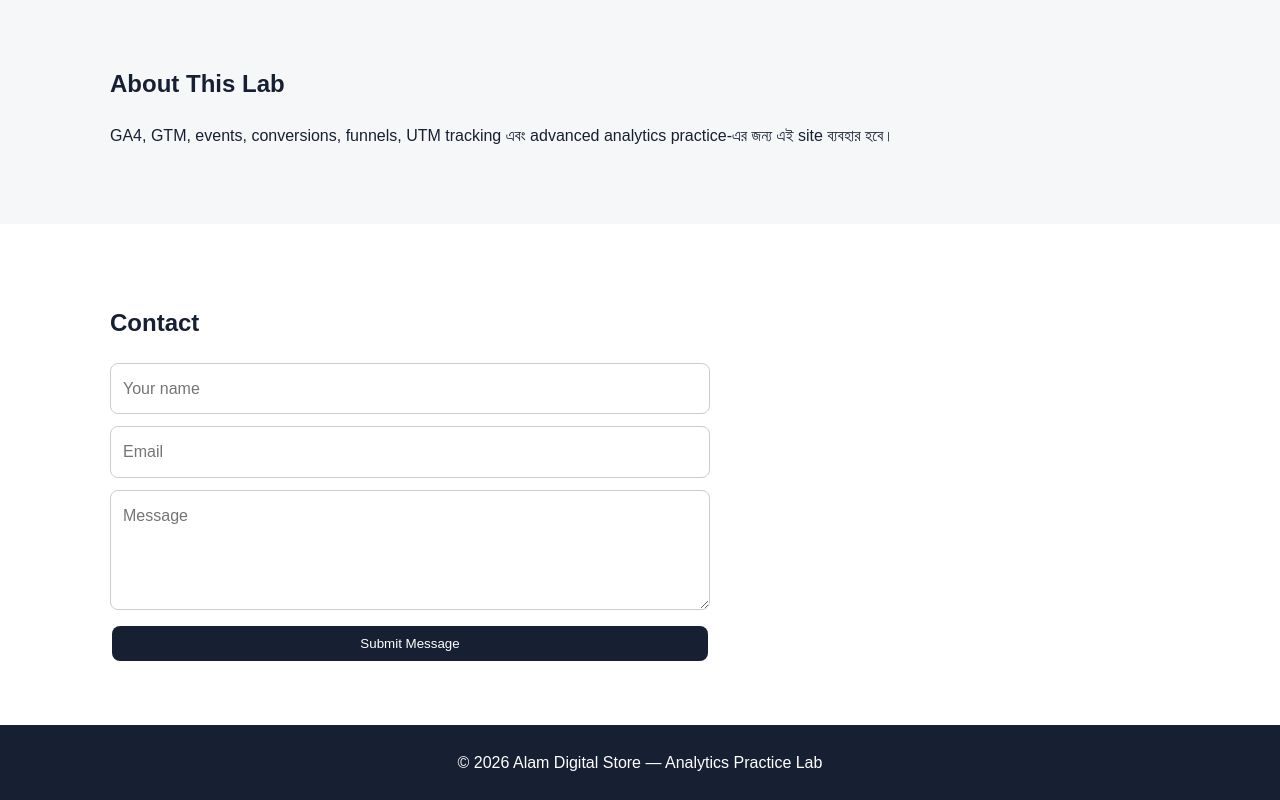
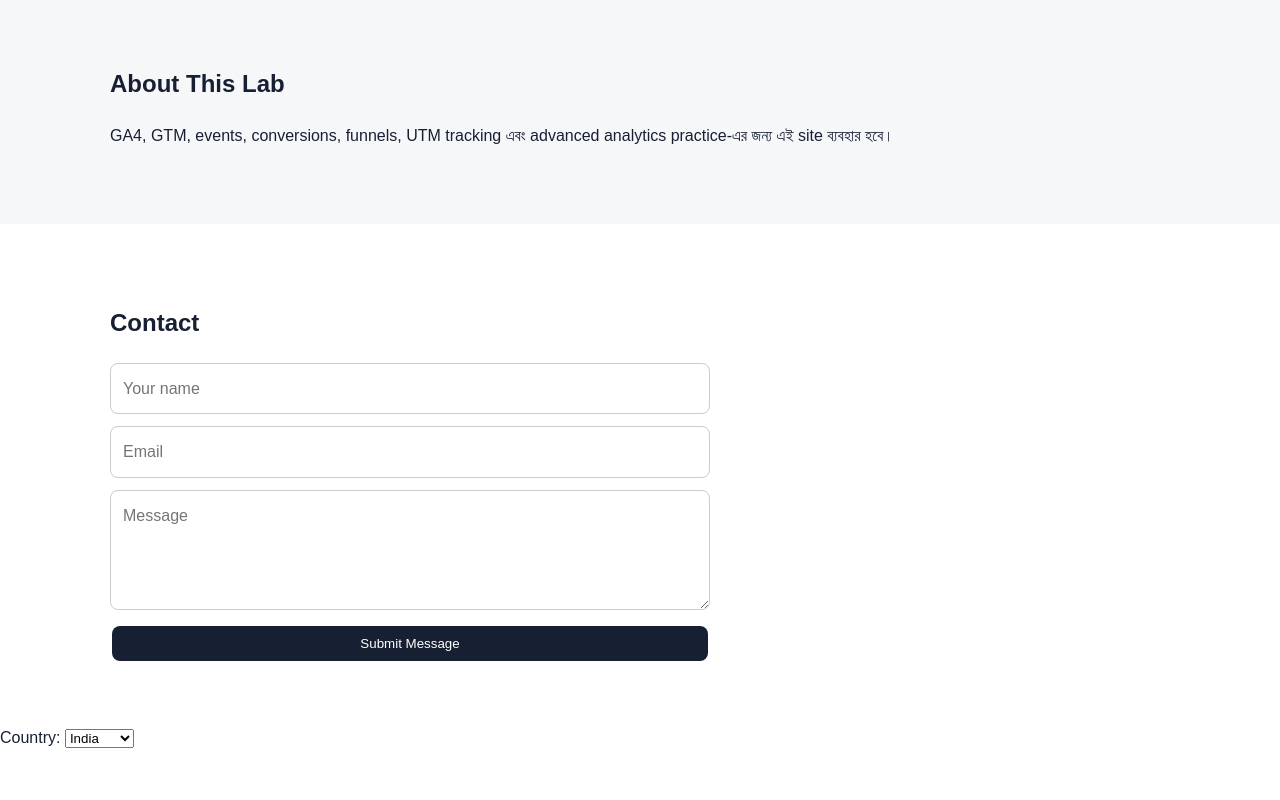
Before and after one commit to ishmam11223/alam-digital-store, a plain HTML site: page index.html in a window 1280 px wide. Shown: the part 1064-1864 px from the top of the page. After the commit the page ends 1814 px from the top, so only its background shows below. Drawn offline with Linux system fonts and the light colour scheme.

Commit message:
Add country selection to contact form
Added a country selection dropdown to the contact form.

```diff
--- a/index.html
+++ b/index.html
@@ -28,6 +28,11 @@
 </div></section>
 <section id="about" class="section alt"><h2>About This Lab</h2><p>GA4, GTM, events, conversions, funnels, UTM tracking এবং advanced analytics practice-এর জন্য এই site ব্যবহার হবে।</p></section>
 <section id="contact" class="section"><h2>Contact</h2><form id="contactForm"><input placeholder="Your name" required><input type="email" placeholder="Email" required><textarea placeholder="Message" required></textarea><button class="btn">Submit Message</button></form></section>
+Country:
+  <select
+  <option>Bangladesh</option>
+  <option>India</option>
+  <option>Uganda</option>
 </main><footer>© 2026 Alam Digital Store — Analytics Practice Lab</footer>
 <script src="script.js"></script>
 </body></html>
```
